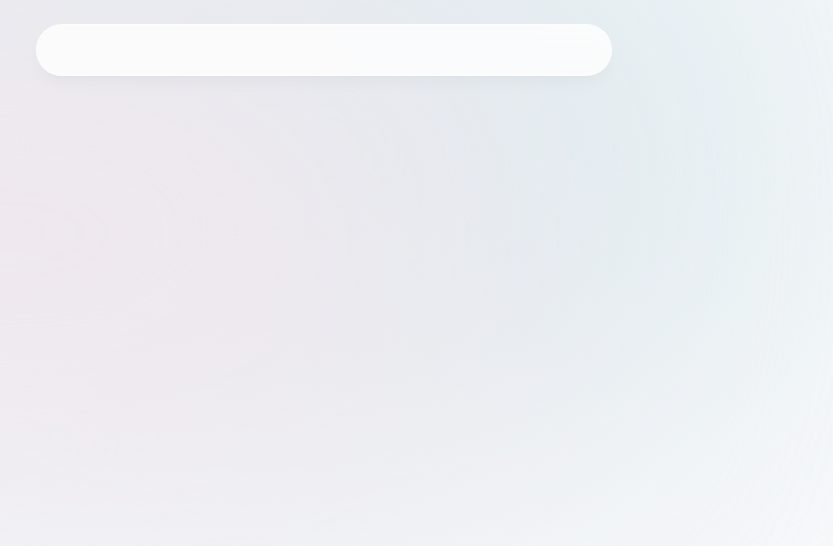
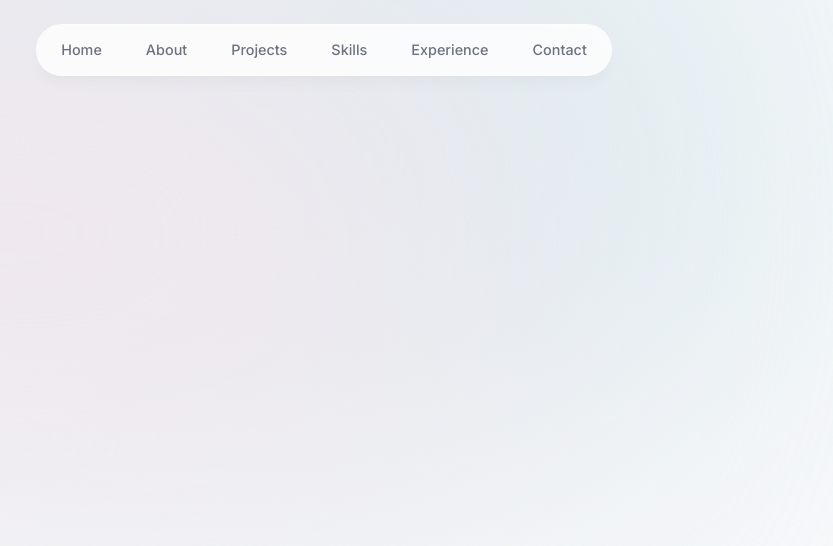
Before and after one commit to parshva555/Portfolio, a Next.js app: page / in a window 1280 px wide. Shown: the top 546 px of the page, without its empty margins (316-1149 px from the left). Built offline with nearby package versions, Linux system fonts and the light colour scheme.

Commit message:
Completing header design

```diff
--- a/components/header.tsx
+++ b/components/header.tsx
@@ -1,12 +1,30 @@
 "use client"
 import React from 'react'
 import { motion } from "framer-motion"
+import {links} from "@/lib/data"
+import Link from 'next/link'
 export default function () {
   return <header className='z-[999] relative'>
       <motion.div
         className="fixed top-0 left-1/2 h-[4.5rem] w-full rounded-none border border-white border-opacity-40 bg-white bg-opacity-80 shadow-lg shadow-black/[0.03] backdrop-blur-[0.5rem] sm:top-6 sm:h-[3.25rem] sm:w-[36rem] sm:rounded-full dark:bg-gray-950 dark:border-black/40 dark:bg-opacity-75"
         initial={{ y: -100, x: "-50%", opacity: 0 }}
         animate={{ y: 0, x: "-50%", opacity: 1 }}
-      ></motion.div>
+      >
+        <nav className="flex fixed top-[0.15rem] left-1/2 h-12 -translate-x-1/2 py-2  sm:h-[initial] sm:py-0">
+          <ul className="flex w-[22rem] flex-wrap items-center justify-center gap-y-1 text-[0.9rem] font-medium text-gray-500 sm:w-[initial] sm:flex-nowrap sm:gap-5">
+            {
+              links.map(link => (
+                <motion.li className="h-3/4 flex items-center justify-center relative"
+                key={link.hash}
+                initial={{ y: -100, opacity: 0 }}
+                animate={{ y: 0, opacity: 1 }}>
+                  <Link className='flex w-full items-center justify-center px-3 py-3 hover:text-gray-950 transition ' href={link.hash}>{link.name}</Link>
+                </motion.li>
+              ))
+            }
+          </ul>
+
+        </nav>
+      </motion.div>
   </header>
 }
```
